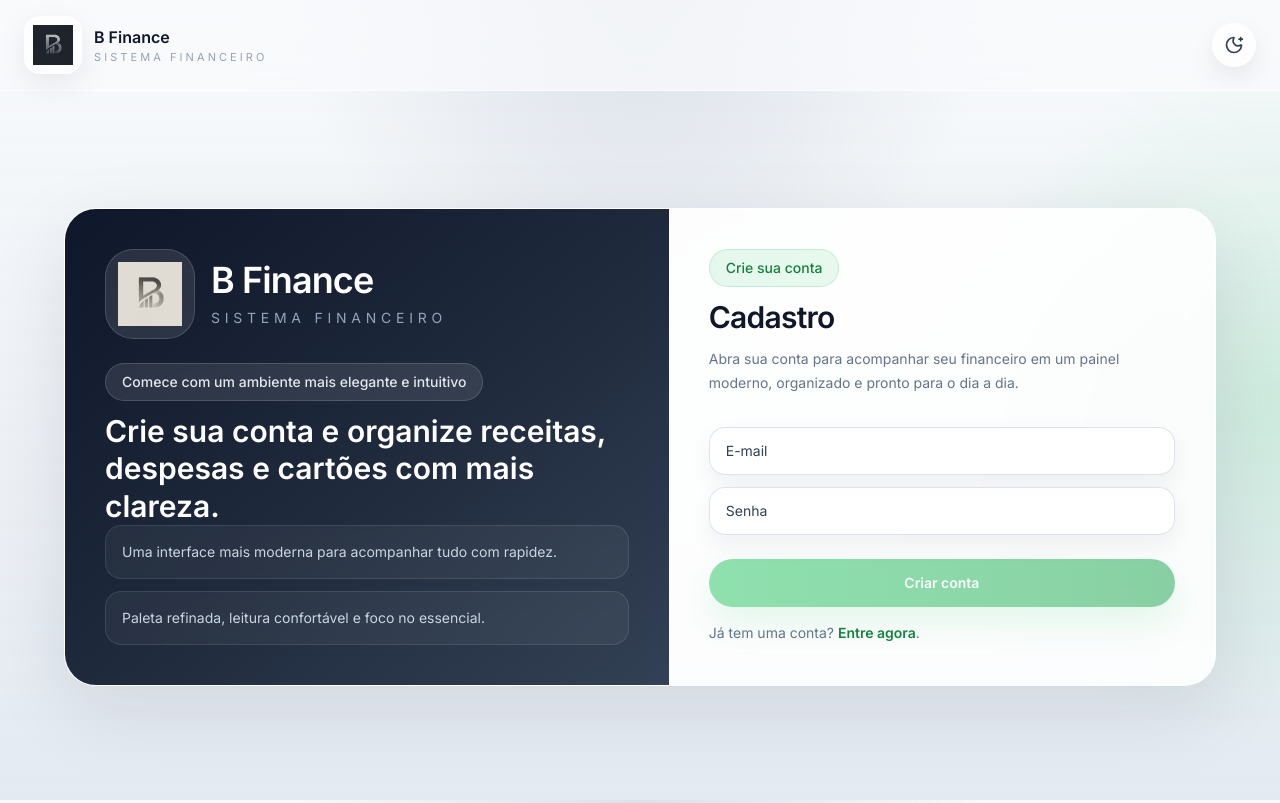
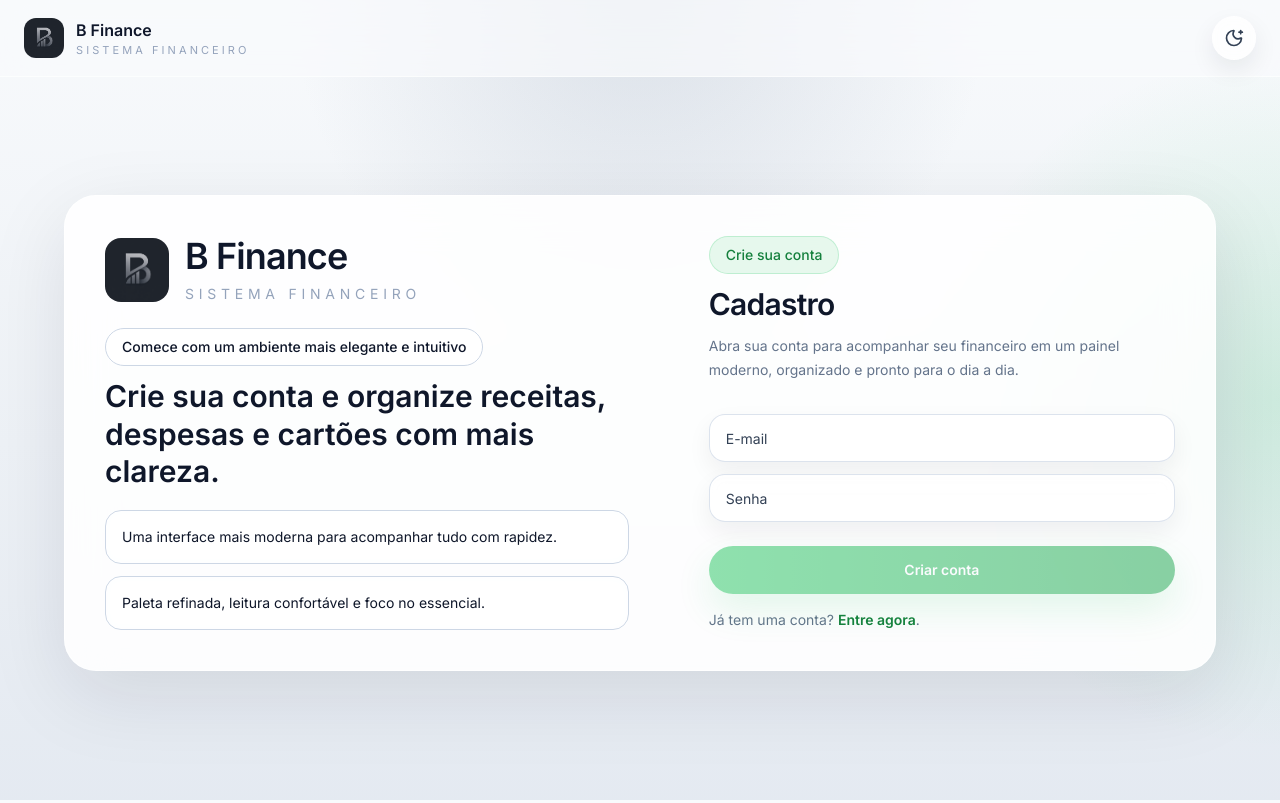
Before and after one commit to Pedroo07/B-Finances, a Next.js app: page /register in a window 1280 px wide. Built offline with nearby package versions, Linux system fonts and the light colour scheme; no server answers.

Commit message:
change the styling of the login and registration pages

```diff
--- a/app/login/components/Header.tsx
+++ b/app/login/components/Header.tsx
@@ -7,8 +7,8 @@ const Header = () => {
     <header className='sticky top-0 z-40 border-b soft-divider bg-[#F8FAFC]/75 backdrop-blur-xl dark:bg-[#0F172A]/80'>
         <div className='mx-auto flex max-w-screen-xl items-center justify-between gap-4 px-4 py-4 sm:px-6'>
             <div className='flex items-center gap-3'>
-                <div className='rounded-2xl border border-white/20 bg-white/70 p-2 shadow-[0_10px_30px_rgba(15,23,42,0.08)] backdrop-blur-sm dark:bg-white/5'>
-                    <Image src='/Logo.png' alt='logo' width={40} height={40} className='h-10 w-10 object-contain dark:invert' />
+                <div >
+                    <Image src='/Logo.png' alt='logo' width={40} height={40} className='h-10 w-10 object-contain rounded-xl' />
                 </div>
                 <div>
                     <p className='text-base font-semibold text-[#0F172A] dark:text-white'>B Finance</p>
--- a/app/login/components/Main.tsx
+++ b/app/login/components/Main.tsx
@@ -51,8 +51,8 @@ export const Main = () => {
         <div className='hidden  p-10 dark:text-white lg:flex lg:flex-col lg:justify-between'>
           <div className='space-y-6'>
             <div className='flex items-center gap-4'>
-              <div className='rounded-[28px] border dark:border-white/15 dark:bg-white/10 p-3 backdrop-blur-sm'>
-                <Image src='/Logo.png' alt='logo' width={64} height={64} className='h-16 w-16 object-contain invert' />
+              <div>
+                <Image src='/Logo.png' alt='logo' width={64} height={64} className='h-16 w-16 object-contain rounded-2xl' />
               </div>
               <div>
                 <h1 className='text-4xl font-semibold tracking-tight'>B Finance</h1>
@@ -60,7 +60,7 @@ export const Main = () => {
               </div>
             </div>
             <div className='space-y-3'>
-              <span className='inline-flex rounded-full border border-white/15 bg-white/10 px-4 py-2 text-sm font-medium text-[#E2E8F0] backdrop-blur-sm'>
+              <span className='inline-flex rounded-full border dark:border-white/15 dark:bg-white/10 px-4 py-2 text-sm font-medium dark:text-[#E2E8F0] backdrop-blur-sm'>
                 Visual mais claro para sua rotina financeira
               </span>
               <h2 className='text-3xl font-semibold leading-tight'>
@@ -68,9 +68,9 @@ export const Main = () => {
               </h2>
             </div>
           </div>
-          <div className='grid gap-3 text-sm text-[#CBD5E1]'>
-            <p className='rounded-2xl border border-white/10 bg-white/5 px-4 py-4 backdrop-blur-sm'>Controle receitas, despesas e cartões em um único lugar.</p>
-            <p className='rounded-2xl border border-white/10 bg-white/5 px-4 py-4 backdrop-blur-sm'>Visual refinado, leitura fácil e foco no que realmente importa.</p>
+          <div className='grid gap-3 text-sm dark:text-[#CBD5E1]'>
+            <p className='rounded-2xl border dark:border-white/10 dark:bg-white/5 px-4 py-4 backdrop-blur-sm'>Controle receitas, despesas e cartões em um único lugar.</p>
+            <p className='rounded-2xl border dark:border-white/10 dark:bg-white/5 px-4 py-4 backdrop-blur-sm'>Visual refinado, leitura fácil e foco no que realmente importa.</p>
           </div>
         </div>
         <div className='p-6 sm:p-8 lg:p-10'>
--- a/app/register/components/Header.tsx
+++ b/app/register/components/Header.tsx
@@ -7,8 +7,8 @@ const Header = () => {
     <header className='sticky top-0 z-40 border-b soft-divider bg-[#F8FAFC]/75 backdrop-blur-xl dark:bg-[#0F172A]/80'>
         <div className='mx-auto flex max-w-screen-xl items-center justify-between gap-4 px-4 py-4 sm:px-6'>
             <div className='flex items-center gap-3'>
-                <div className='rounded-2xl border border-white/20 bg-white/70 p-2 shadow-[0_10px_30px_rgba(15,23,42,0.08)] backdrop-blur-sm dark:bg-white/5'>
-                    <Image src='/Logo.png' alt='logo' width={40} height={40} className='h-10 w-10 object-contain dark:invert' />
+                <div >
+                    <Image src='/Logo.png' alt='logo' width={40} height={40} className='h-10 w-10 object-contain rounded-xl' />
                 </div>
                 <div>
                     <p className='text-base font-semibold text-[#0F172A] dark:text-white'>B Finance</p>
--- a/app/register/components/Main.tsx
+++ b/app/register/components/Main.tsx
@@ -59,11 +59,11 @@ export const Main = () => {
   return (
     <div className='relative flex min-h-[calc(100vh-5.5rem)] items-center justify-center px-4 py-8 sm:px-6'>
       <div className='surface-card-strong grid w-full max-w-6xl overflow-hidden lg:grid-cols-[1.05fr_0.95fr]'>
-        <div className='hidden bg-linear-to-br from-[#0F172A] via-[#1E293B] to-[#334155] p-10 text-white lg:flex lg:flex-col lg:justify-between'>
+        <div className='hidden p-10 dark:text-white lg:flex lg:flex-col lg:justify-between'>
           <div className='space-y-6'>
             <div className='flex items-center gap-4'>
-              <div className='rounded-[28px] border border-white/15 bg-white/10 p-3 backdrop-blur-sm'>
-                <Image src='/Logo.png' alt='logo' width={64} height={64} className='h-16 w-16 object-contain invert' />
+              <div>
+                <Image src='/Logo.png' alt='logo' width={64} height={64} className='h-16 w-16 object-contain rounded-2xl' />
               </div>
               <div>
                 <h1 className='text-4xl font-semibold tracking-tight'>B Finance</h1>
@@ -71,7 +71,7 @@ export const Main = () => {
               </div>
             </div>
             <div className='space-y-3'>
-              <span className='inline-flex rounded-full border border-white/15 bg-white/10 px-4 py-2 text-sm font-medium text-[#E2E8F0] backdrop-blur-sm'>
+              <span className='inline-flex rounded-full border dark:border-white/15 dark:bg-white/10 px-4 py-2 text-sm font-medium dark:text-[#E2E8F0] backdrop-blur-sm'>
                 Comece com um ambiente mais elegante e intuitivo
               </span>
               <h2 className='text-3xl font-semibold leading-tight'>
@@ -79,9 +79,9 @@ export const Main = () => {
               </h2>
             </div>
           </div>
-          <div className='grid gap-3 text-sm text-[#CBD5E1]'>
-            <p className='rounded-2xl border border-white/10 bg-white/5 px-4 py-4 backdrop-blur-sm'>Uma interface mais moderna para acompanhar tudo com rapidez.</p>
-            <p className='rounded-2xl border border-white/10 bg-white/5 px-4 py-4 backdrop-blur-sm'>Paleta refinada, leitura confortável e foco no essencial.</p>
+          <div className='grid gap-3 text-sm dark:text-[#CBD5E1]'>
+            <p className='rounded-2xl border dark:border-white/10 dark:bg-white/5 px-4 py-4 backdrop-blur-sm'>Uma interface mais moderna para acompanhar tudo com rapidez.</p>
+            <p className='rounded-2xl border dark:border-white/10 dark:bg-white/5 px-4 py-4 backdrop-blur-sm'>Paleta refinada, leitura confortável e foco no essencial.</p>
           </div>
         </div>
         <div className='p-6 sm:p-8 lg:p-10'>
```
